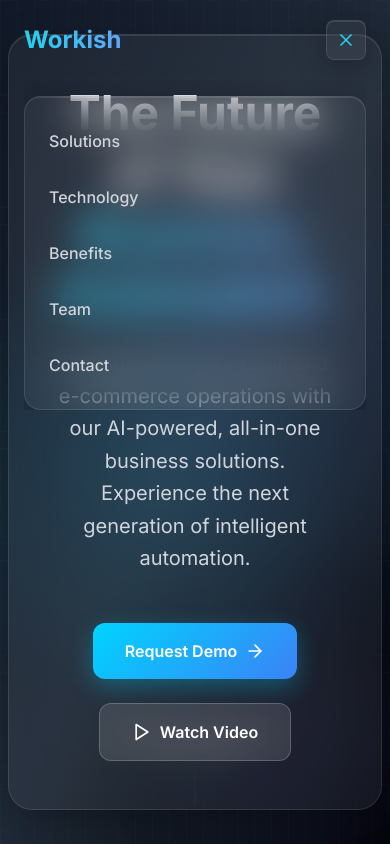
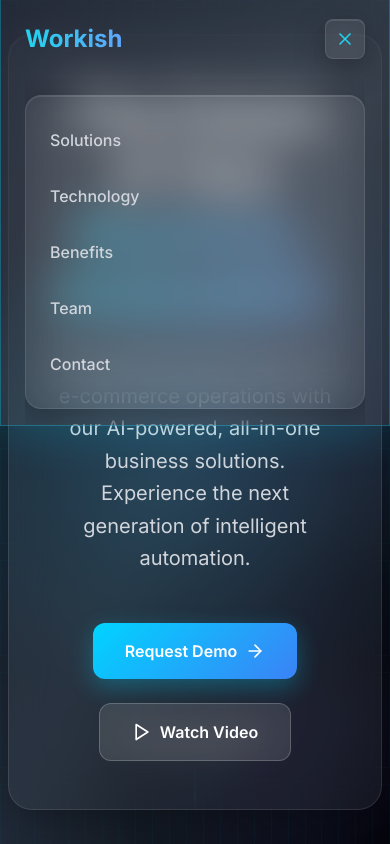
Before and after one commit to unknowCompany/Workish, a React (Vite) app: page / in a window 390 px wide. Both pictures are taken after a click on the button 346 px from the left and 40 px from the top of the page. Shown: the top 844 px of the page. Built offline with nearby package versions, Linux system fonts and the light colour scheme.

Commit message:
fix : mobile navbar not smooth on top of page

```diff
--- a/src/components/Navbar.tsx
+++ b/src/components/Navbar.tsx
@@ -24,7 +24,7 @@
 
   return (
     <nav className={`fixed top-0 left-0 right-0 z-50 transition-[background-color,backdrop-filter] duration-500 cubic-bezier(0.4, 0, 0.2, 1) ${
-      isScrolled
+      isScrolled || isMobileMenuOpen
         ? 'glass-card backdrop-blur-xl bg-black/20'
         : 'bg-transparent'
     }`}>
@@ -102,7 +102,7 @@
           <div className={`md:hidden transition-[max-height,opacity] duration-500 cubic-bezier(0.4, 0, 0.2, 1) overflow-hidden ${
             isMobileMenuOpen ? 'max-h-96 opacity-100' : 'max-h-0 opacity-0'
           }`}>
-            <div className="glass-card rounded-2xl mt-4 p-6 space-y-4">
+            <div className="glass-card rounded-2xl mt-4 mb-4 p-6 space-y-4">
               <button
                 onClick={() => scrollToSection('services')}
                 className="block w-full text-left text-gray-300 hover:text-cyan-400 transition-colors duration-300 font-medium py-2 nav-link"
```
